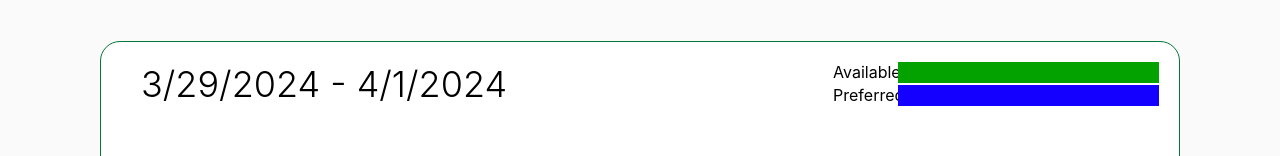
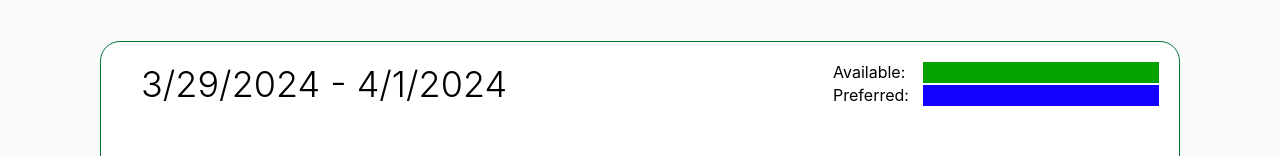
Before and after one commit to liu-samuel/csc309, a React (Create React App) app in the folder frontend/: page /meeting_details/1 in a window 1280 px wide. Shown: the part 170-326 px from the top of the page. Built offline with nearby package versions, Linux system fonts and the light colour scheme; no server answers.

Commit message:
fixed css styling

```diff
--- a/frontend/src/pages/MeetingDetails/MeetingDetails.css
+++ b/frontend/src/pages/MeetingDetails/MeetingDetails.css
@@ -311,7 +311,7 @@ h3 {
 }
 
 .calendar-index-container p {
-  padding: 0;
+  padding: 0 90px 0 0;
   margin: 0;
   width: 20%;
 }
```
